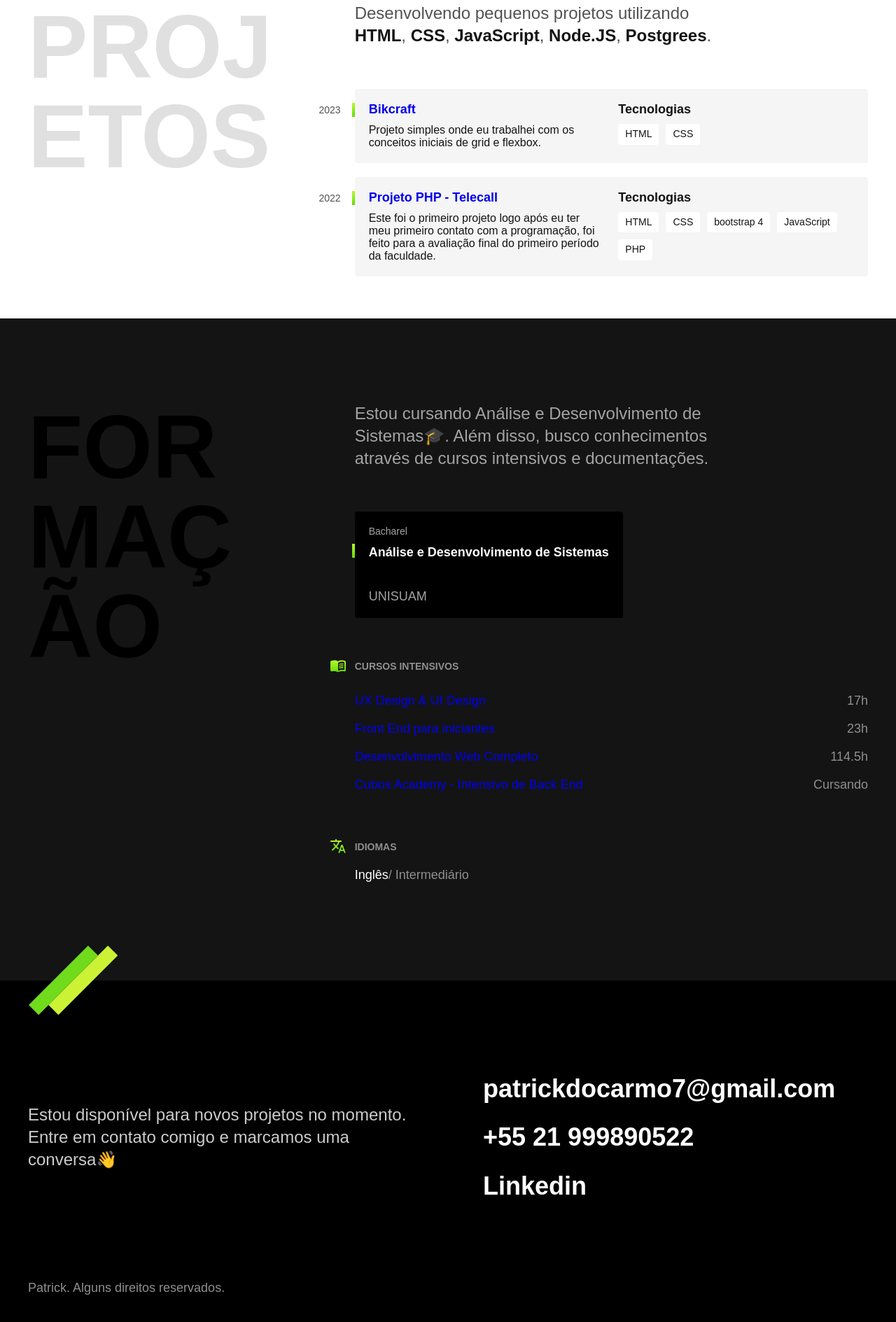
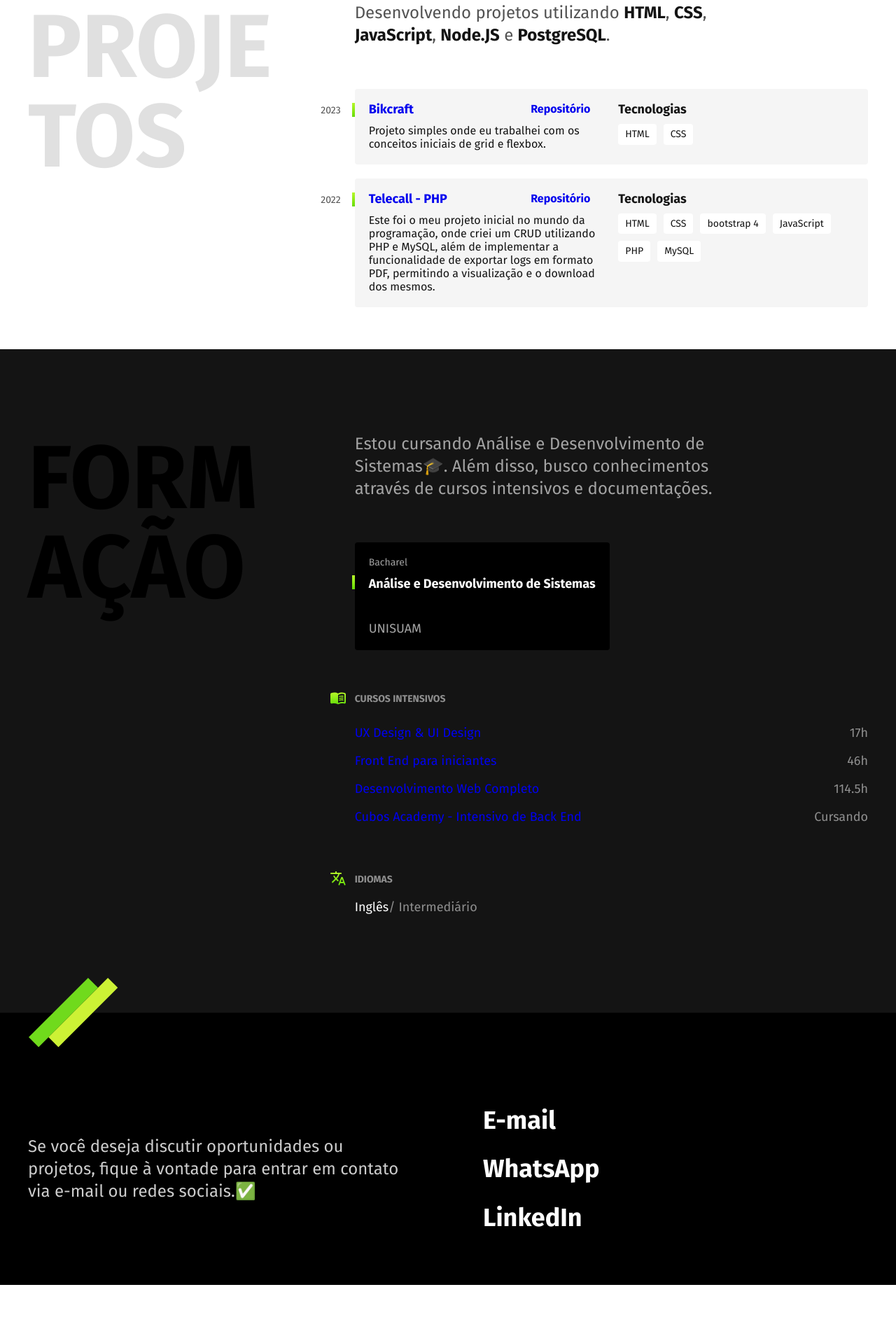
Before and after one commit to patrick-carmo/portfolio, a plain HTML site: page index.html in a window 1280 px wide. Shown: the part 515-2404 px from the top of the page at 70% size. After the commit the page ends 2351 px from the top, so only its background shows below. Drawn offline with Linux system fonts and the light colour scheme.

Commit message:
alterações

```diff
--- a/assets/css/footer.css
+++ b/assets/css/footer.css
@@ -3,12 +3,8 @@
 }
 
 .footer-container{
-  max-width: 1200px;
   padding: 120px 20px 60px 20px;
-  margin: 0 auto;
-  display: grid;
   grid-template-columns: 1fr 1fr;
-  gap: 100px;
   align-items: center;
 }
 
@@ -24,20 +20,11 @@
   line-height: 1.1;
   color: #fff;
   padding: 15px 0px;
-  transition: color 0.5s ease;
 }
 
 .footer-contato a{
   color: #fff;
-  text-decoration: none;
-  transition: color 0.5s ease;
   padding: 15px 0px;
-}
-
-.footer-contato a:hover{
-  text-decoration: none;
-  color: #b6f829;
-  transition: 0.3s;
 }
 
 .footer-copy{
@@ -47,10 +34,6 @@
 }
 
 @media (max-width: 800px){
-  .footer-container{
-    grid-template-columns: 1fr;
-    gap: 40px;
-  }
   .footer-contato li{
     font-size: 1.5rem;
   }
--- a/assets/css/formacao.css
+++ b/assets/css/formacao.css
@@ -4,12 +4,7 @@
 }
 
 .formacao-container{
-  max-width: 1200px;
   padding: 120px 20px;
-  margin: 0 auto;
-  display: grid;
-  grid-template-columns: 1fr 2fr;
-  gap: 100px;
   position: relative;
 }
 
@@ -126,22 +121,10 @@ background: url("../img/idiomas.svg") no-repeat center center;
 .cursos li{
   padding: 0px;
   margin: 0px;
-  transition: color 0.5s ease;
-}
-
-.cursos li:hover{
-  color: #b6f829;
-  transition: color 0.3s ease;
 }
 
 .formacao-extra a{
   padding: 10px 0px;
-  transition: padding 0.5s;
-}
-
-.formacao-extra a:hover{
-  padding: 10px 10px;
-  transition: 0.3s;
 }
 
 .formacao-extra span{
@@ -156,9 +139,7 @@ background: url("../img/idiomas.svg") no-repeat center center;
 
 @media(max-width: 800px){
   .formacao-container{
-    grid-template-columns: 1fr;
     padding: 60px 20px;
-    gap: 40px;
   }
   .formacao .subtitulo{
     color: #fff;
--- a/assets/css/global.css
+++ b/assets/css/global.css
@@ -46,10 +46,44 @@ img {
   text-transform: uppercase;
   max-width: 5ch;
 }
+
+.nav-a:hover{
+  transform: scale(1.1);
+}
+
+.box-white a{
+  transition: 0.3s ease;
+}
+
+.box-white:hover a{
+  color: #4aa103;
+}
+
+.box{
+  transition: 0.3s ease;
+}
+
+.box:hover a{
+  color: #b6f829;
+}
+
+.hover{
+  transition: all 0.3s ease;
+}
+
+.hover:hover{
+  padding-left: 10px;
+}
+
 @media (max-width: 800px) {
   .subtitulo {
     font-size: 3rem;
     text-transform: capitalize;
     max-width: initial !important;
   }
+
+  .container{
+    grid-template-columns: 1fr;
+    gap: 40px;
+  }
 }
--- a/assets/css/header.css
+++ b/assets/css/header.css
@@ -22,12 +22,6 @@
   color: #141414;
   display: block;
   position: relative;
-  transition: 0.5s;
-}
-
-.header-menu a:hover{
-  color: #4aa103;
-  transition: color 0.3s ease;
 }
 
 @media(max-width: 800px){
--- a/assets/css/projetos.css
+++ b/assets/css/projetos.css
@@ -34,13 +34,6 @@
   position: absolute;
   top: 20px;
   left: -4px;
-}
-.programa a{
-  transition: color 0.5s ease;
-}
-.programa:hover a{
-  color: #4aa103;
-  transition: color 0.3s ease;
 }
 
 .programa-ano{
@@ -80,11 +73,23 @@
   padding: 5px 10px;
 }
 
+.repositorio{
+  font-size: 1rem;
+  line-height: 1.1;
+  font-weight: bold;
+  margin-right: 20px;
+}
+
+.repositorio-hover:hover{
+  padding-right: 10px;
+}
+
+.programa-flex{
+  display: flex;
+  justify-content: space-between;
+}
+
 @media (max-width: 800px){
-  .projetos{
-    grid-template-columns: 1fr;
-    gap: 40px;
-  }
   .projetos .subtitulo{
     color: #141414;
   }
--- a/index.html
+++ b/index.html
@@ -7,7 +7,12 @@
   <meta name="description" content="Desenvolvedor Back End">
   <title>Patrick - Desenvolvedor BackEnd</title>
   <link rel="stylesheet" href="./assets/css/style.min.css">
+  <!-- <link rel="stylesheet" href="./assets/css/style.css"> -->
   <link rel="icon" type="image/svg+xml" href="/assets/img/detalhe.svg">
+
+  <link rel="preconnect" href="https://fonts.googleapis.com">
+  <link rel="preconnect" href="https://fonts.gstatic.com" crossorigin>
+  <link href="https://fonts.googleapis.com/css2?family=Fira+Sans:wght@400;700&display=swap" rel="stylesheet">
 </head>
 
 <body>
@@ -15,9 +20,9 @@
     <a href="#"><img src="./assets/img/patrick.svg" alt="Patrick" width="163" height="38"></a>
     <nav>
       <ul class="header-menu">
-        <li><a href="#projetos">Projetos</a></li>
-        <li><a href="#formacao">Formação</a></li>
-        <li><a href="#contato">Contato</a></li>
+        <li class="box-white"><a href="#projetos" class="nav-a">Projetos</a></li>
+        <li class="box-white"><a href="#formacao" class="nav-a">Formação</a></li>
+        <li class="box-white"><a href="#contato" class="nav-a">Contato</a></li>
       </ul>
     </nav>
   </header>
@@ -25,19 +30,22 @@
   <main class="container introducao">
     <img src="./assets/img/foto.png" alt="Foto de perfil" width="1440px" height="2072px">
     <div>
-      <h1>Desenvolvedor<br>Web</h1>
-      <p>Localizado no Rio de Janeiro 🏖</p>
+      <h1>Desenvolvedor<br>Back-end</h1>
+      <p>Localizado no Rio de Janeiro &#128205</p>
     </div>
   </main>
 
   <section class="container projetos" id="projetos" aria-label="Projetos">
     <h2 class="subtitulo">Projetos</h2>
     <div>
-    <p class="projetos-texto">Desenvolvendo pequenos projetos utilizando <strong>HTML</strong>, <strong>CSS</strong>, <strong>JavaScript</strong>, <strong>Node.JS</strong>, <strong>Postgrees</strong>.</p>
+      <p class="projetos-texto">Desenvolvendo projetos utilizando <strong>HTML</strong>, <strong>CSS</strong>, <strong>JavaScript</strong>, <strong>Node.JS</strong> e <strong>PostgreSQL</strong>.</p>
 
-    <div class="programa">
+      <div class="programa box-white">
         <span class="programa-ano">2023</span>
-      <h3 class="programa-titulo"><a href="https://patrick-carmo.github.io/bikcraft/" target="_blank">Bikcraft</a></h3>
+        <div class="programa-flex">
+          <h3 class="programa-titulo"><a href="https://patrick-carmo.github.io/bikcraft/" target="_blank" class="hover">Bikcraft</a></h3>
+          <h3 class="repositorio"><a href="https://github.com/patrick-carmo/bikcraft" class="repositorio-hover" target="_blank">Repositório</a></h3>
+        </div>
         <span class="programa-titulo">Tecnologias</span>
         <p>Projeto simples onde eu trabalhei com os conceitos iniciais de grid e flexbox.</p>
         <ul class="programa-habilidades">
@@ -46,24 +54,28 @@
         </ul>
       </div>
 
-    <div class="programa">
+      <div class="programa box-white">
         <span class="programa-ano">2022</span>
-      <h3 class="programa-titulo"><a href="http://patrick-carmo.infinityfreeapp.com/" target="_blank">Projeto PHP - Telecall</a></h3>
+        <div class="programa-flex">
+          <h3 class="programa-titulo"><a href="http://patrick-carmo.infinityfreeapp.com/" target="_blank" class="hover" target="_blank">Telecall - PHP</a></h3>
+          <h3 class="repositorio"><a href="https://github.com/patrick-carmo/projeto-php" class="repositorio-hover" target="_blank">Repositório</a></h3>
+        </div>
         <span class="programa-titulo">Tecnologias</span>
-      <p>Este foi o primeiro projeto logo após eu ter meu primeiro contato com a programação, foi feito para a avaliação final do primeiro período da faculdade.</p>
+        <p>Este foi o meu projeto inicial no mundo da programação, onde criei um CRUD utilizando PHP e MySQL, além de implementar a funcionalidade de exportar logs em formato PDF, permitindo a visualização e o download dos mesmos.</p>
         <ul class="programa-habilidades">
           <li>HTML</li>
           <li>CSS</li>
           <li>bootstrap 4</li>
           <li>JavaScript</li>
           <li>PHP</li>
+          <li>MySQL</li>
         </ul>
       </div>
 
     </div>
   </section>
   <section id="formacao" class="formacao" aria-label="Formação">
-    <div class="formacao-container">
+    <div class="container formacao-container">
       <h2 class="subtitulo">Formação</h2>
       <div>
         <p class="formacao-texto">Estou cursando Análise e Desenvolvimento de Sistemas🎓. Além disso, busco conhecimentos através de cursos intensivos e documentações.</p>
@@ -80,10 +92,10 @@
           <div class="cursos">
             <h3>Cursos Intensivos</h3>
             <ul>
-              <li><a href="#formacao">UX Design & UI Design</a><span>17h</span></li>
-              <li><a href="#formacao">Front End para iniciantes</a><span>23h</span></li>
-              <li><a href="https://www.udemy.com/certificate/UC-c00b1b59-55be-4c51-9d96-e6413169982f/" target="_blank">Desenvolvimento Web Completo</a><span>114.5h<span></li>
-              <li><a href="#formacao" id="cubos">Cubos Academy - Intensivo de Back End</a><span>Cursando</span></li>
+              <li class="box"><a href="#formacao" class="hover">UX Design & UI Design</a><span>17h</span></li>
+              <li class="box"><a href="https://www.origamid.com/certificate/1bdb09b8" target="_blank" class="hover">Front End para iniciantes</a><span>46h</span></li>
+              <li class="box"><a href="https://www.udemy.com/certificate/UC-c00b1b59-55be-4c51-9d96-e6413169982f/" target="_blank" class="hover">Desenvolvimento Web Completo</a><span>114.5h<span></li>
+              <li class="box"><a href="https://cubos.academy/lp/1000bolsasifood" id="cubos" target="_blank" class="hover">Cubos Academy - Intensivo de Back End</a><span>Cursando</span></li>
             </ul>
           </div>
           <div class="idiomas">
@@ -98,14 +110,13 @@
   </section>
 
   <footer class="footer" id="contato">
-    <div class="footer-container">
-      <p class="footer-texto">Estou disponível para novos projetos no momento. Entre em contato comigo e marcamos uma conversa👋</p>
+    <div class="container footer-container">
+      <p class="footer-texto">Se você deseja discutir oportunidades ou projetos, fique à vontade para entrar em contato via e-mail ou redes sociais.&#9989</p>
       <ul class="footer-contato">
-        <li><a href="mailto:contato@exemplo.com">patrickdocarmo7@gmail.com</a></li>
-        <li><a href="https://api.whatsapp.com/send/?phone=5521999890522&text&type=phone_number&app_absent=0" target="_blank">+55 21 999890522</a></li>
-        <li><a href="https://www.linkedin.com/in/patrick-carmo/" target="_blank">Linkedin</a></li>
+        <li class="box"><a href="mailto:patrickdocarmo7@gmail.com" class="hover">E-mail</a></li>
+        <li class="box"><a href="https://api.whatsapp.com/send/?phone=5521999890522&text&type=phone_number&app_absent=0" target="_blank" class="hover">WhatsApp</a></li>
+        <li class="box"><a href="https://www.linkedin.com/in/patrick-carmo/" target="_blank" class="hover">LinkedIn</a></li>
       </ul>
-      <p class="footer-copy">Patrick. Alguns direitos reservados.</p>
     </div>
   </footer>
 </body>
```
Also changed, not shown: assets/css/introducao.css (+2 -8 lines), assets/css/style.min.css. Lines whose indentation alone changed are shown as unchanged.
